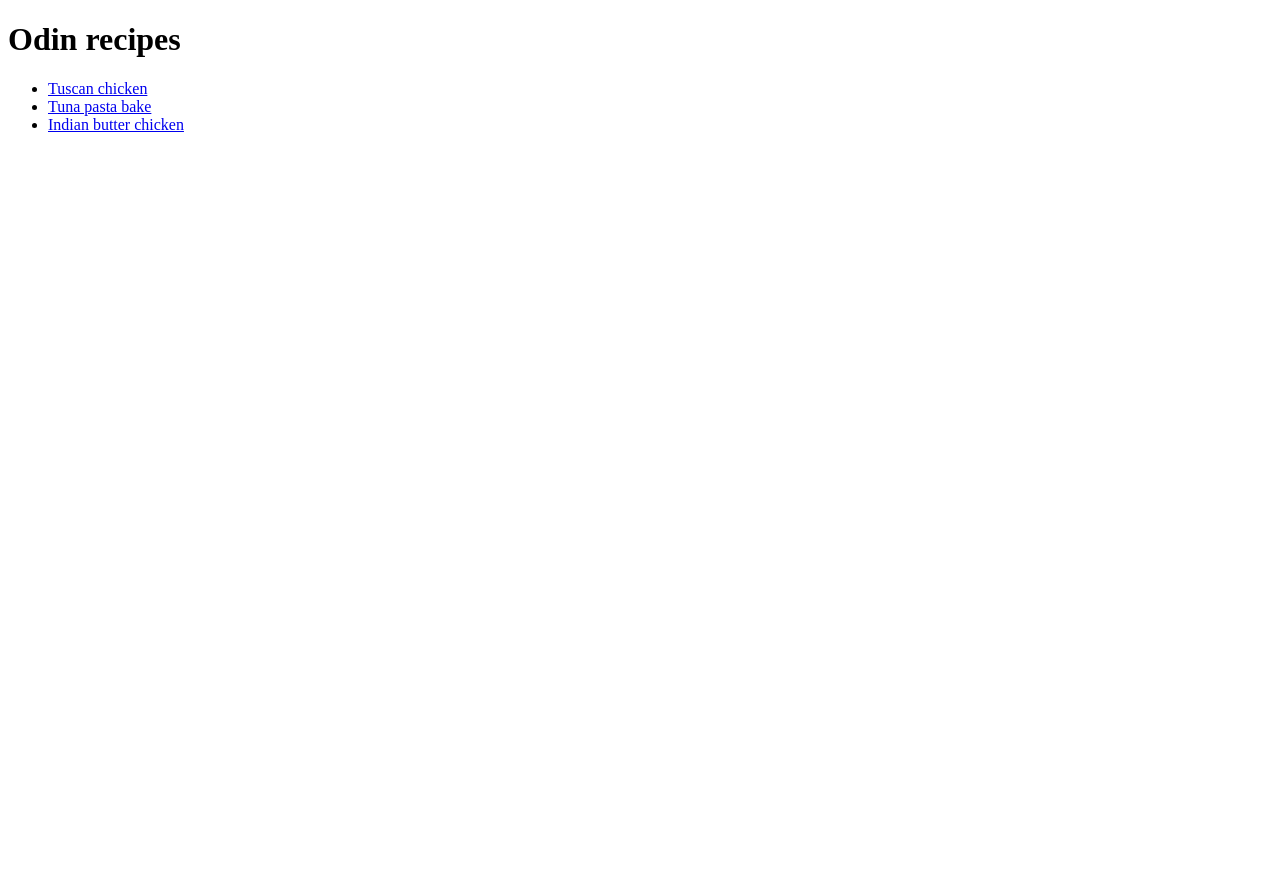
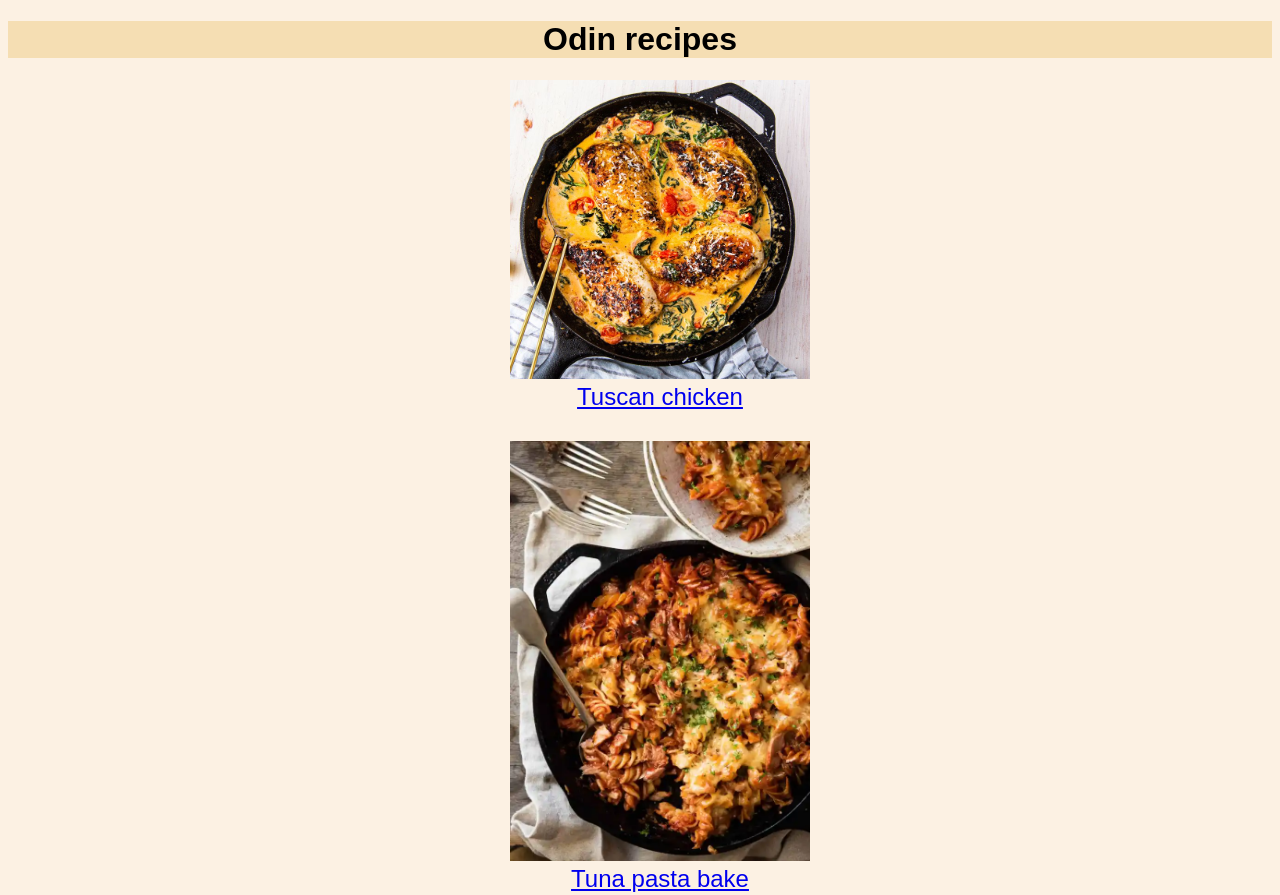
Before and after one commit to SebastianRL/odin-recipes, a plain HTML site: page index.html in a window 1280 px wide. Shown: the top 895 px of the page. Before the commit the page ends 800 px from the top, so only its background shows below. Drawn offline with Linux system fonts and the light colour scheme.

Commit message:
Add style to HTML files by using CSS

```diff
--- a/index.html
+++ b/index.html
@@ -3,13 +3,17 @@
   <head>
     <meta charset="utf-8">
     <title>Recipes</title>
+    <link rel="stylesheet" href="styles.css" />
   </head>
 
   <body>
     <h1>Odin recipes</h1>
     <ul>
+      <img src="images/tuscan_chicken.jpg">
       <li><a href="recipes/tuscan_chicken.html">Tuscan chicken</a></li>
+      <img src="images/Tuna-Pasta-Bake.jpg">
       <li><a href="recipes/tuna_pasta_bake.html">Tuna pasta bake</a></li>
+      <img src="images/butter_chicken.jpg">
       <li><a href="recipes/indian_butter_chicken.html">Indian butter chicken</a></li>
     </ul>
   </body>
--- /dev/null
+++ b/recipes/recipes_styles.css
@@ -0,0 +1,32 @@
+body {
+  font-family: Arial, Helvetica, sans-serif;
+  text-align: center;
+  background: rgb(252, 241, 227);
+}
+
+h1,
+h3 {
+  font-weight: bold;
+  color: black;
+  background: wheat;
+}
+
+img {
+  height: 500px;
+  width: auto;
+  display: block;
+  margin-left: auto;
+  margin-right: auto;
+}
+
+ul {
+  list-style: none;
+}
+
+ol {
+  text-align: left;
+}
+
+ol > li::marker {
+  font-weight: bold;
+}
--- /dev/null
+++ b/styles.css
@@ -0,0 +1,28 @@
+body {
+  font-family: Arial, Helvetica, sans-serif;
+  text-align: center;
+  background: rgb(252, 241, 227);
+}
+
+h1 {
+  font-weight: bold;
+  color: black;
+  background: wheat;
+}
+
+ul {
+  list-style: none;
+}
+
+li {
+  padding-bottom: 30px;
+}
+
+img {
+  height: auto;
+  width: 300px;
+}
+
+a {
+  font-size: 24px;
+}
```
Also changed, not shown: recipes/indian_butter_chicken.html (+2 -1 lines), recipes/tuna_pasta_bake.html (+1 -0 lines), recipes/tuscan_chicken.html (+1 -0 lines), 1 other file.
